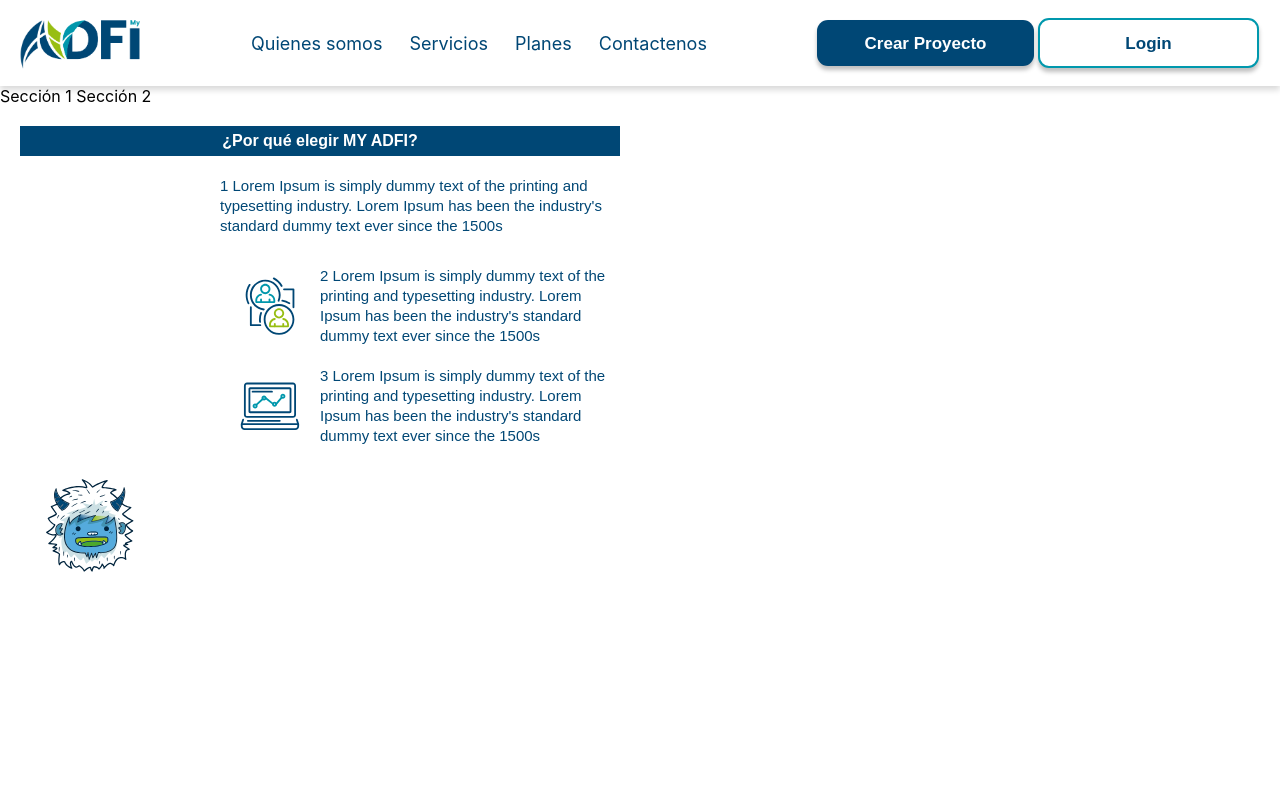
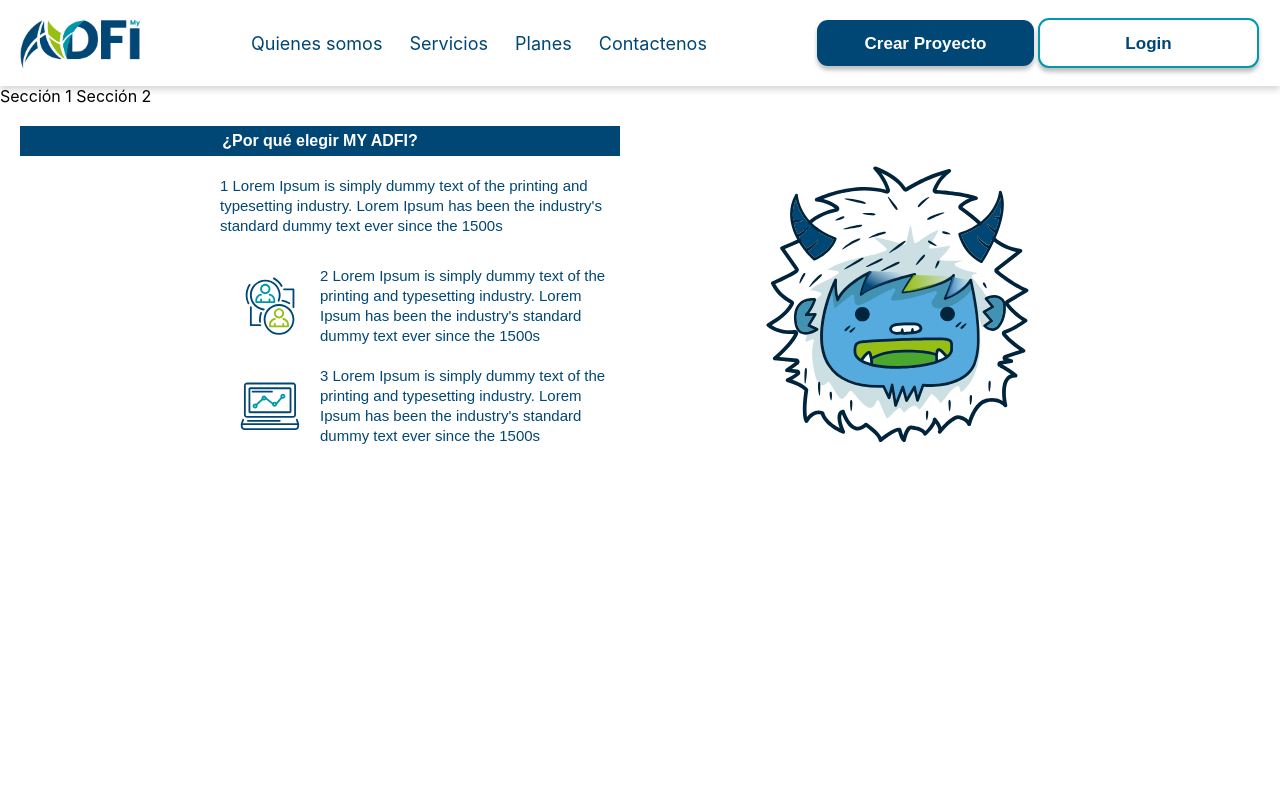
Before and after one commit to nataliarrod/my-adfi, a React (Create React App) app: page / in a window 1280 px wide. Shown: the top 800 px of the page. Built offline with nearby package versions, Linux system fonts and the light colour scheme.

Commit message:
justified statisticsMascot

```diff
--- a/src/modules/Landing/components/Benefit/style.css
+++ b/src/modules/Landing/components/Benefit/style.css
@@ -19,6 +19,10 @@
   color: #fff;
   font-family: 'Poppins', sans-serif;
   font-weight: bold;
+}
+
+.benefit-container-content{
+  display: flex;
 }
 
 .benefit-paragraphs{
@@ -100,11 +104,9 @@
 }
 
 .benefit-statisticsMascot{
-  width: 100px;
-  height: 100px;
-  margin: 20px;
+  width: 300px;
+  margin: 0 0 0 10%;
   display: flex;
-  flex-flow: column-reverse;
   align-items: center;
   justify-content: center;
 }
```
